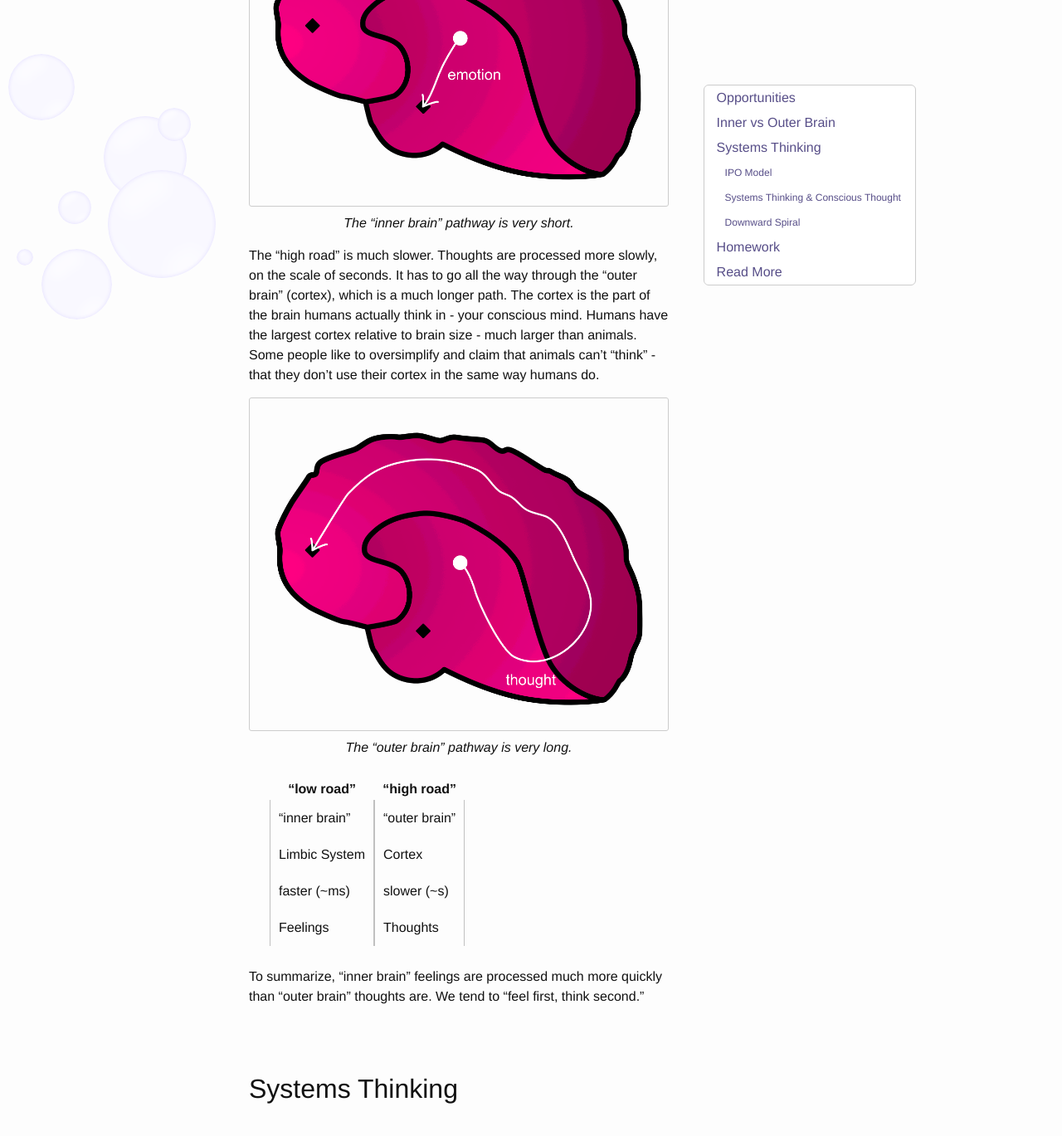
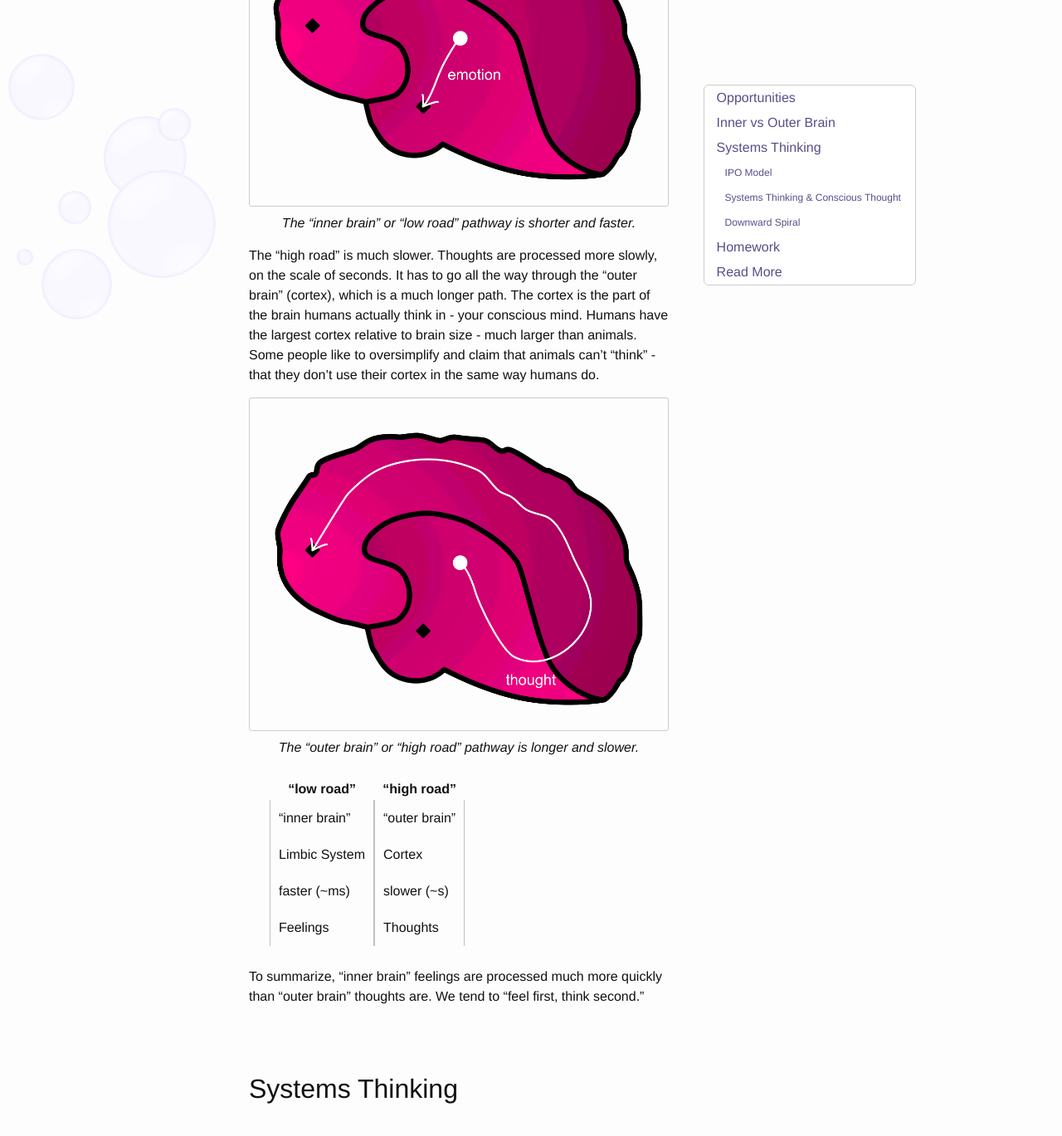
Before and after one commit to caseywatts/caseywatts.github.io, a Jekyll site: the page built from _posts/2018-11-25-debugging-your-brain-1.md, in a window 1280 px wide and 1400 px high, scrolled down 4087 px. Shown: the top 1369 px of the window at 83% size. Built offline with Jekyll 4.4.1, drawn with Linux system fonts in a browser that asks for light colours.

Commit message:
update captions for inner vs outer brain images

```diff
--- a/_posts/2018-11-25-debugging-your-brain-1.md
+++ b/_posts/2018-11-25-debugging-your-brain-1.md
@@ -57,12 +57,12 @@ This illustrates the "Dual Pathway Model of Fear" (LeDoux). I’m using fear her
 The "low road" path is much faster than the "high road" one. The low road processes emotions very quickly, on the scale of milliseconds. It only has to go through the "inner brain" (Limbic System), which is a much shorter path. Humans and animals both have this part of the brain. It is older than the "outer brain" in evolutionary terms. The inner brain is where fear is experienced.
 
 ![inner brain - emotion path](/assets/brain%20emotion%20path.png)
-*The "inner brain" pathway is very short.*
+*The "inner brain" or "low road" pathway is shorter and faster.*
 
 The "high road" is much slower. Thoughts are processed more slowly, on the scale of seconds. It has to go all the way through the "outer brain" (cortex), which is a much longer path. The cortex is the part of the brain humans actually think in - your conscious mind. Humans have the largest cortex relative to brain size - much larger than animals. Some people like to oversimplify and claim that animals can’t "think" - that they don’t use their cortex in the same way humans do.
 
 ![outer brain  - thought path](/assets/brain%20thought%20path.png)
-*The "outer brain" pathway is very long.*
+*The "outer brain" or "high road" pathway is longer and slower.*
 
 
 | "low road" | "high road" |
```
